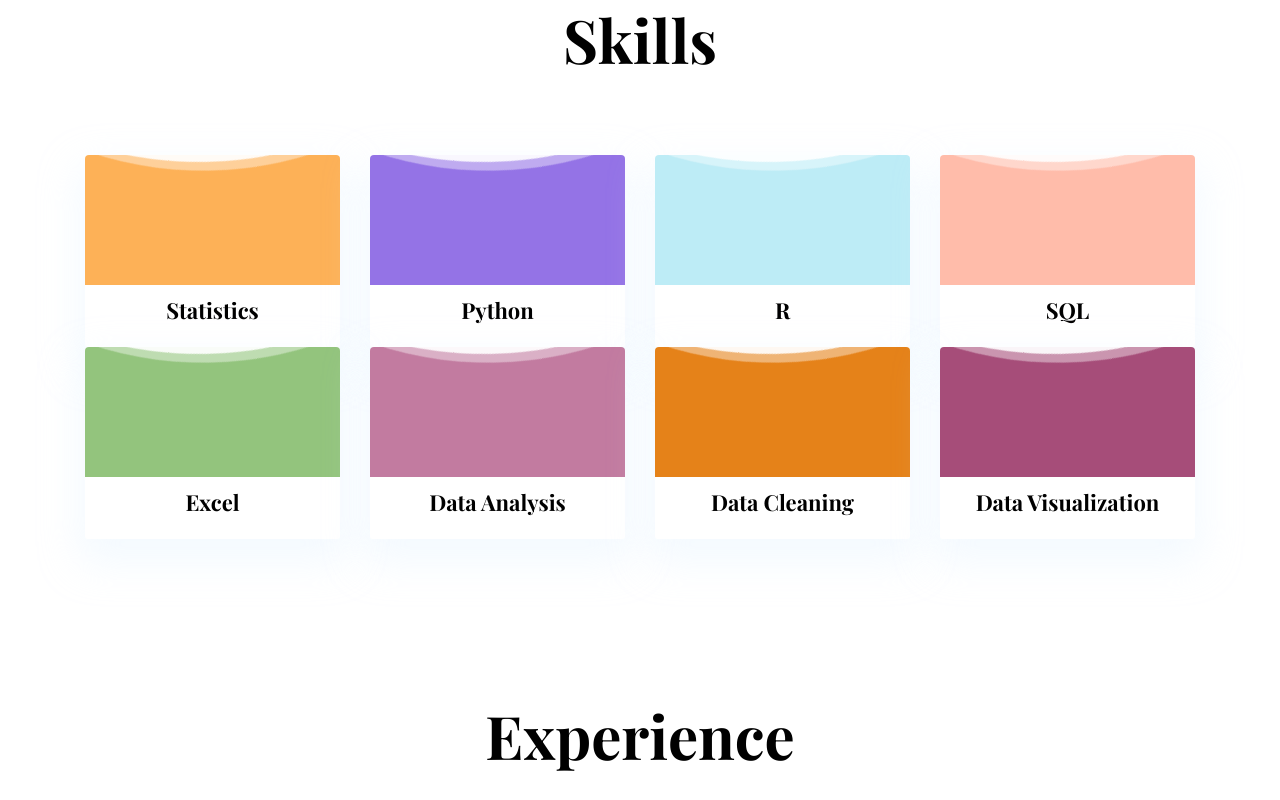
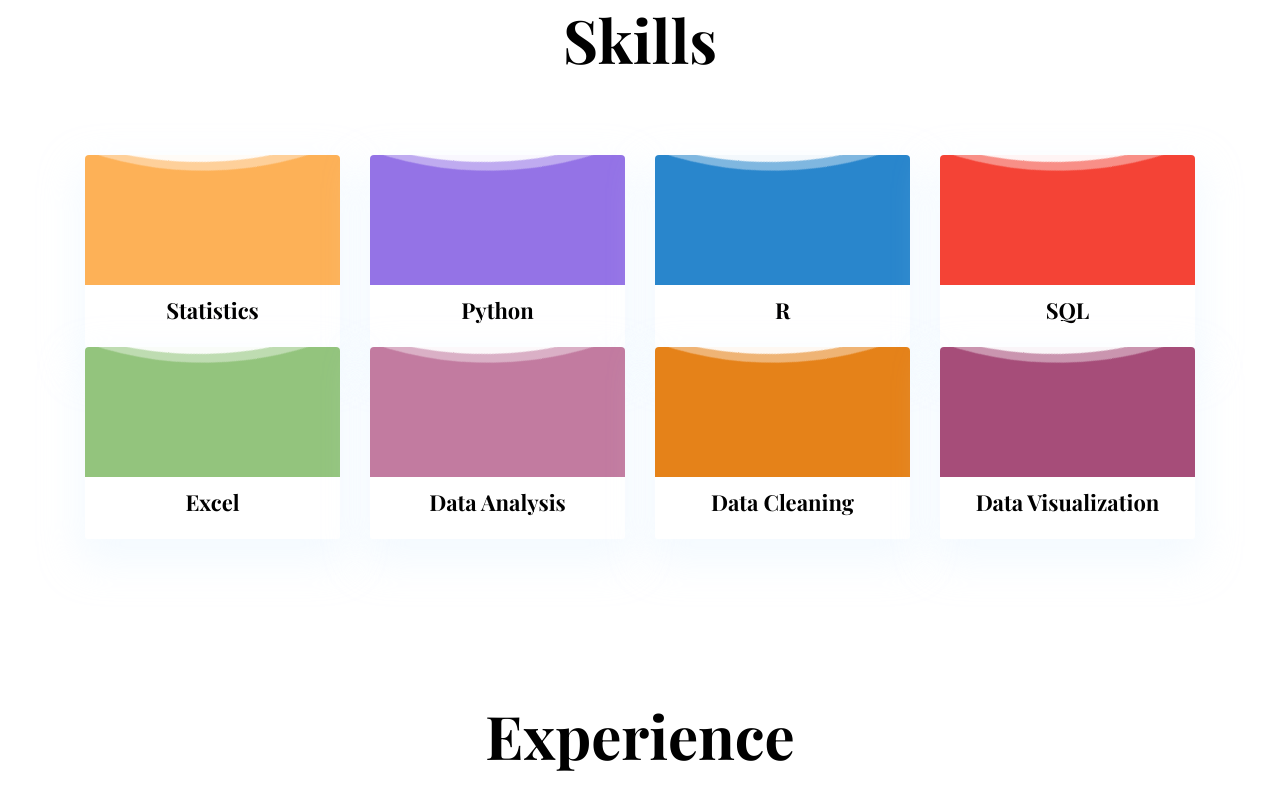
Before and after one commit to RgenselGitHub/RG_Portfolio, a plain HTML site: page index.html in a window 1280 px wide. Shown: the part 1300-2100 px from the top of the page. Drawn offline with nearby package versions, Linux system fonts and the light colour scheme.

Commit message:
Update index.html

```diff
--- a/index.html
+++ b/index.html
@@ -160,7 +160,7 @@
       </div>
       <div class="col-lg-3 col-sm-6 mb-4 mb-lg-0">
         <div class="card shadow text-center">
-          <div class="position-relative rounded-top progress-wrapper" data-color="#bdecf6">
+          <div class="position-relative rounded-top progress-wrapper" data-color="#2986cc">
             <div class="wave" data-progress="100%"></div>
           </div>
           <div class="card-footer bg-white">
@@ -170,7 +170,7 @@
       </div>
       <div class="col-lg-3 col-sm-6 mb-4 mb-lg-0">
         <div class="card shadow text-center">
-          <div class="position-relative rounded-top progress-wrapper" data-color="#ffbcaa">
+          <div class="position-relative rounded-top progress-wrapper" data-color="#f44336">
             <div class="wave" data-progress="100%"></div>
           </div>
           <div class="card-footer bg-white">
```
